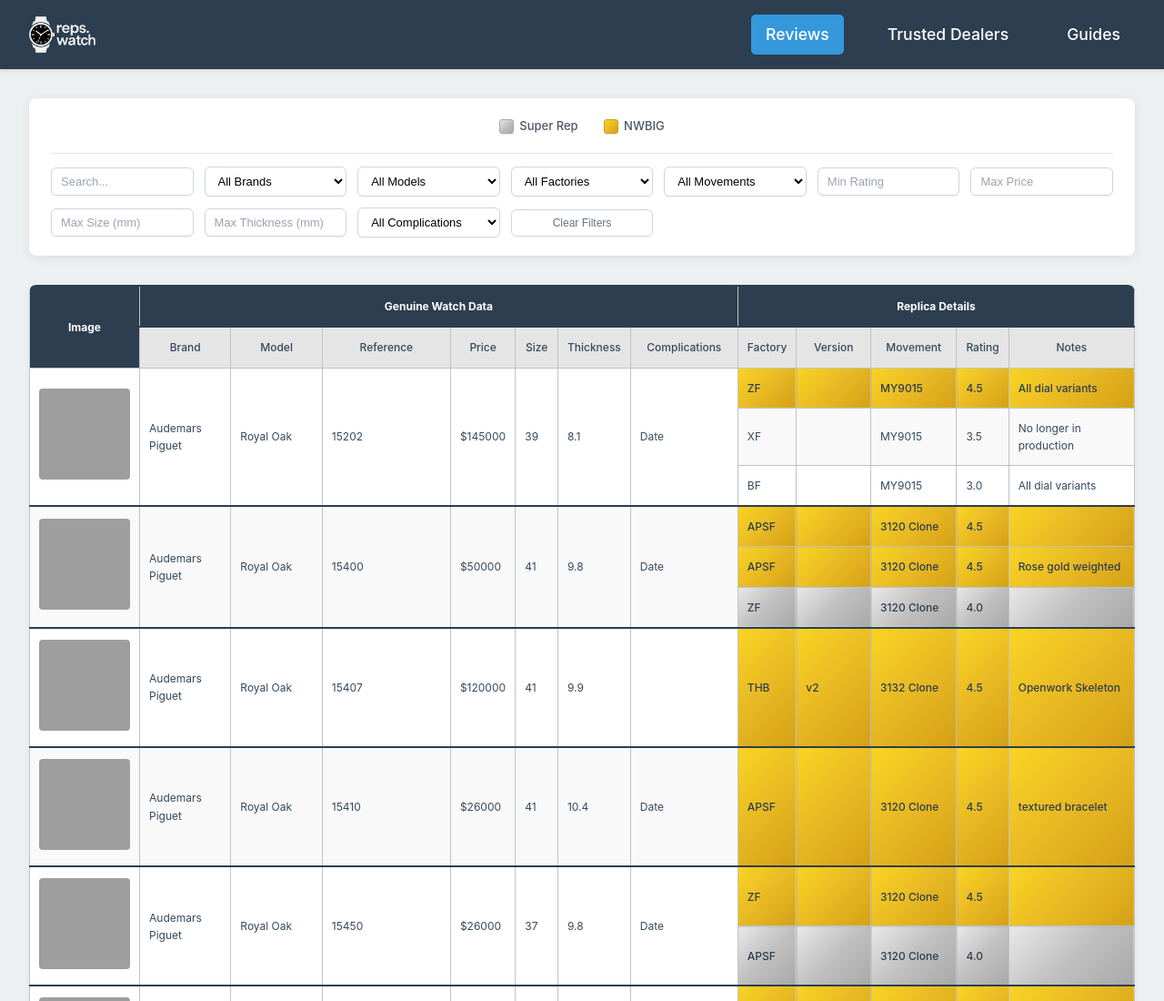
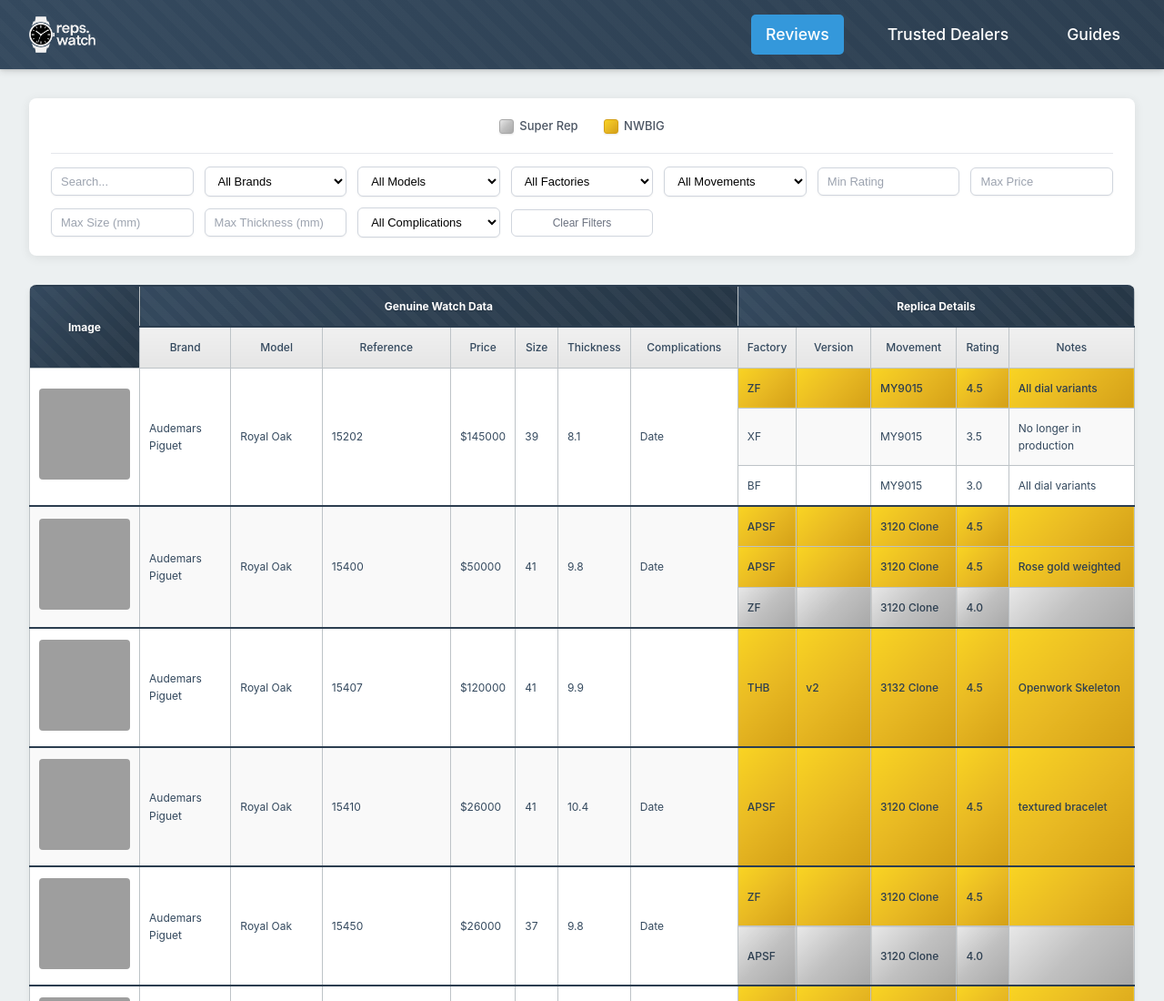
Before and after one commit to watchstreebets/reps.watch, a website: page src/index.html in a window 1280 px wide. Shown: the top 1100 px of the page at 91% size. Drawn offline with nearby package versions, Linux system fonts and the light colour scheme; grey boxes are pictures that could not be loaded.

Commit message:
style: enhance header and table styling with gradients and textured overlays

```diff
--- a/src/style.css
+++ b/src/style.css
@@ -19,13 +19,33 @@
 }
 
 header {
-    background-color: var(--primary-color);
+    background: linear-gradient(135deg, #34495e 0%, #2c3e50 50%, #1a252f 100%);
+    background-size: 200% 200%;
+    position: relative;
     color: white;
     padding: 1rem 0;
-    box-shadow: 0 2px 5px rgba(0,0,0,0.1);
+    box-shadow: 0 2px 8px rgba(0,0,0,0.15), 0 1px 3px rgba(0,0,0,0.1);
     position: sticky;
     top: 0;
     z-index: 1000;
+}
+
+header::before {
+    content: '';
+    position: absolute;
+    top: 0;
+    left: 0;
+    right: 0;
+    bottom: 0;
+    background-image:
+        repeating-linear-gradient(
+            45deg,
+            transparent,
+            transparent 10px,
+            rgba(255, 255, 255, 0.02) 10px,
+            rgba(255, 255, 255, 0.02) 20px
+        );
+    pointer-events: none;
 }
 
 .header-container {
@@ -35,6 +55,8 @@
     display: flex;
     align-items: center;
     justify-content: space-between;
+    position: relative;
+    z-index: 1;
 }
 
 .logo {
@@ -107,16 +129,37 @@
 }
 
 table thead tr:first-child th {
-    background-color: var(--primary-color);
+    background: linear-gradient(135deg, #34495e 0%, #2c3e50 50%, #253544 100%);
     color: white;
     font-weight: bold;
     border-bottom: 1px solid var(--border-color);
+    position: relative;
+    text-shadow: 0 1px 2px rgba(0,0,0,0.2);
+}
+
+table thead tr:first-child th::before {
+    content: '';
+    position: absolute;
+    top: 0;
+    left: 0;
+    right: 0;
+    bottom: 0;
+    background-image:
+        repeating-linear-gradient(
+            45deg,
+            transparent,
+            transparent 8px,
+            rgba(255, 255, 255, 0.03) 8px,
+            rgba(255, 255, 255, 0.03) 16px
+        );
+    pointer-events: none;
 }
 
 table thead tr:nth-child(2) th {
-    background-color: #e5e5e5;
+    background: linear-gradient(to bottom, #f0f0f0 0%, #e5e5e5 100%);
     color: var(--text-color);
     font-weight: 500;
+    border-top: 1px solid rgba(255, 255, 255, 0.5);
 }
 
 table tbody tr:nth-child(even) {
```
